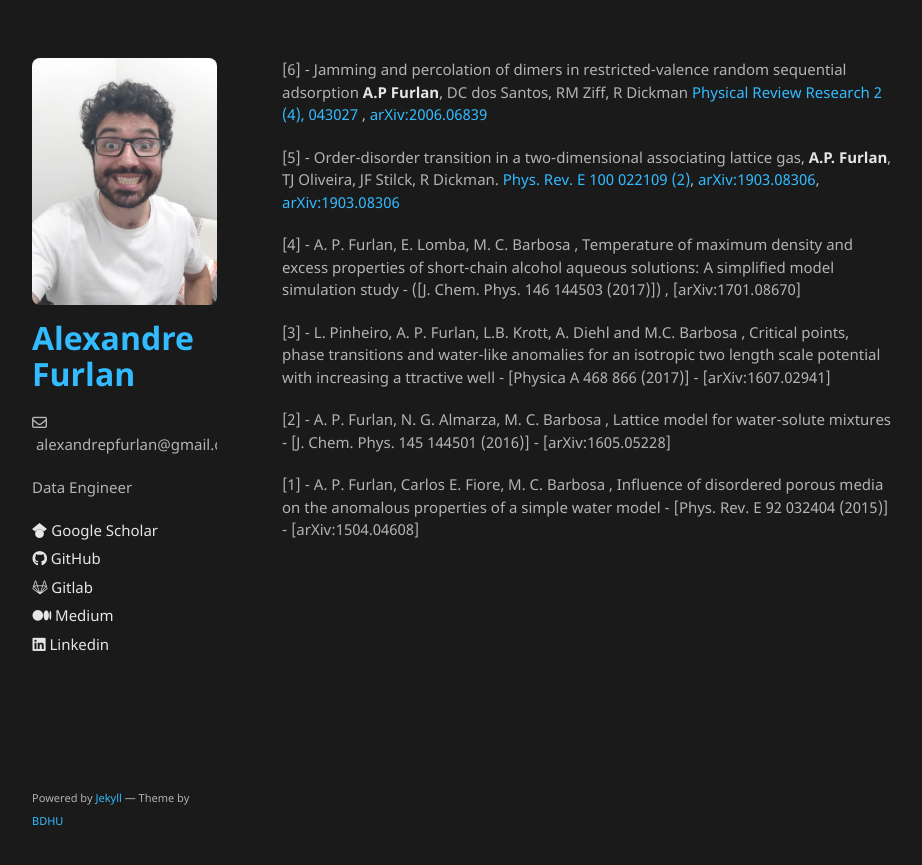
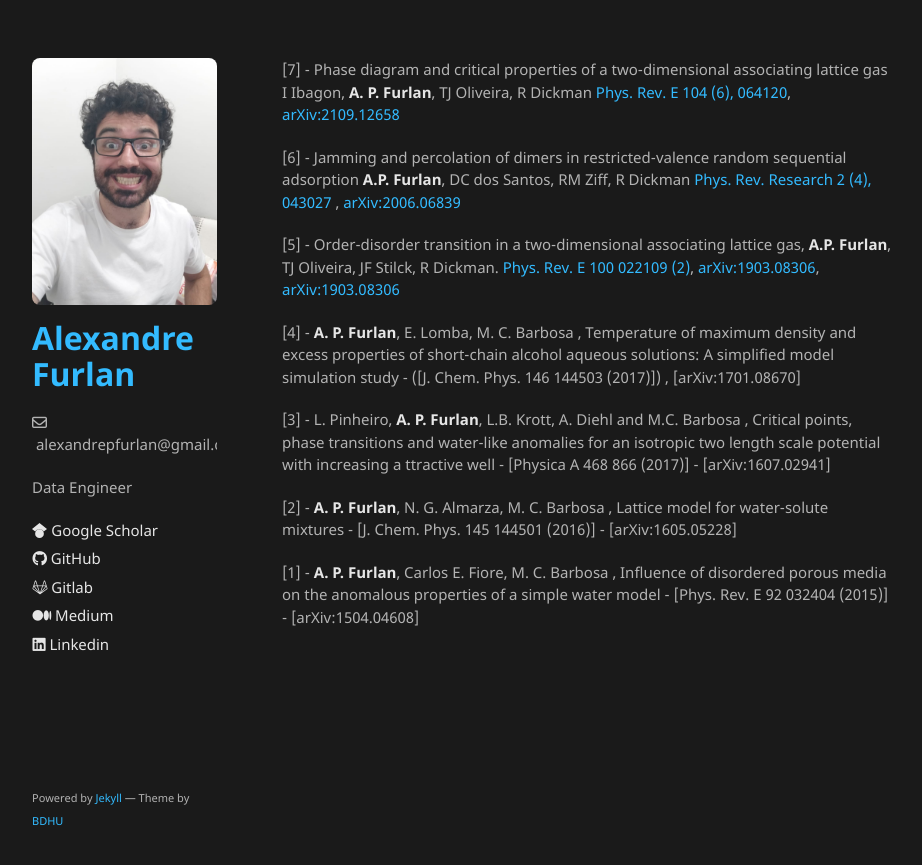
Before and after one commit to apfurlan/apfurlan.github.io, a Jekyll site: the page built from sci-pub-page.md, in a window 1280 px wide. Shown: the top 865 px of the page, without its empty margins (178-1100 px from the left). Built offline with Jekyll 4.4.1, drawn with Linux system fonts in a browser that asks for light colours; our own code applies the rules of GitHub Pages for plain Markdown files.

Commit message:
init commit

```diff
--- a/sci-pub-page.md
+++ b/sci-pub-page.md
@@ -1,23 +1,28 @@
+[7] - Phase diagram and critical properties of a two-dimensional associating lattice gas
+I Ibagon, **A. P. Furlan**, TJ Oliveira, R Dickman
+[Phys. Rev. E 104 (6), 064120](https://journals.aps.org/pre/abstract/10.1103/PhysRevE.104.064120),
+[arXiv:2109.12658](https://arxiv.org/abs/2109.12658)
+
 [6] - Jamming and percolation of dimers in restricted-valence random sequential adsorption
-**A.P Furlan**, DC dos Santos, RM Ziff, R Dickman
-[Physical Review Research 2 (4), 043027](https://journals.aps.org/prresearch/abstract/10.1103/PhysRevResearch.2.043027)
-, [	arXiv:2006.06839](https://arxiv.org/abs/2006.06839)
+**A.P. Furlan**, DC dos Santos, RM Ziff, R Dickman
+[Phys. Rev. Research 2 (4), 043027](https://journals.aps.org/prresearch/abstract/10.1103/PhysRevResearch.2.043027)
+, [arXiv:2006.06839](https://arxiv.org/abs/2006.06839)
 
 [5] - Order-disorder transition in a two-dimensional associating lattice gas,
 **A.P. Furlan**, TJ Oliveira, JF Stilck, R Dickman.
 [Phys. Rev. E 100 022109 (2)](https://journals.aps.org/pre/abstract/10.1103/PhysRevE.100.022109),
 [arXiv:1903.08306](https://arxiv.org/abs/1903.08306), [arXiv:1903.08306](https://arxiv.org/abs/1903.08306)
 
-[4] - A. P. Furlan, E. Lomba, M. C. Barbosa ,
+[4] - **A. P. Furlan**, E. Lomba, M. C. Barbosa ,
 Temperature of maximum density and excess properties of short-chain alcohol aqueous solutions:
 A simplified model simulation study - ([J. Chem. Phys. 146 144503 (2017)]) , [arXiv:1701.08670]
 
-[3] - L. Pinheiro, A. P. Furlan, L.B. Krott, A. Diehl and M.C. Barbosa , Critical points, phase
+[3] - L. Pinheiro, **A. P. Furlan**, L.B. Krott, A. Diehl and M.C. Barbosa , Critical points, phase
 transitions and water-like anomalies for an isotropic two length scale potential with increasing a
 ttractive well - [Physica A 468 866 (2017)] - [arXiv:1607.02941]
 
-[2] - A. P. Furlan, N. G. Almarza, M. C. Barbosa , Lattice model for water-solute mixtures -
+[2] - **A. P. Furlan**, N. G. Almarza, M. C. Barbosa , Lattice model for water-solute mixtures -
 [J. Chem. Phys. 145 144501 (2016)] - [arXiv:1605.05228]
 
-[1] - A. P. Furlan, Carlos E. Fiore, M. C. Barbosa , Influence of disordered porous media on
+[1] - **A. P. Furlan**, Carlos E. Fiore, M. C. Barbosa , Influence of disordered porous media on
 the anomalous properties of a simple water model - [Phys. Rev. E 92 032404 (2015)] - [arXiv:1504.04608]
```
